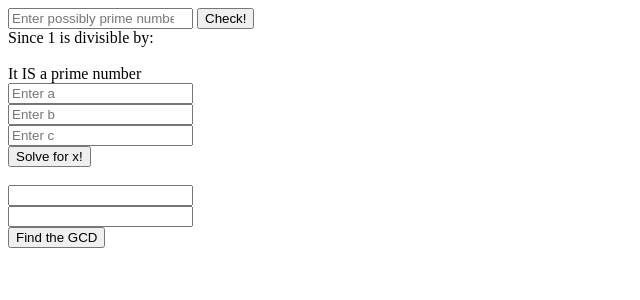
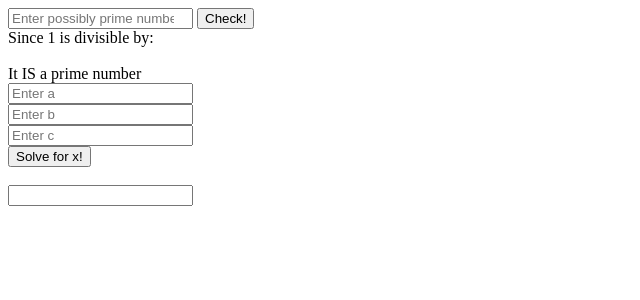
Before and after one commit to LeviNjoroge/my-playground, a PHP site: page /advanced_math.php?prime=1 in a window 1280 px wide. Shown: the top 300 px of the page, without its empty margins (0-640 px from the left). Run offline with PHP 8.4, Linux system fonts and the light colour scheme.

Commit message:
working on advanced math using PHP

```diff
--- a/PHP/math/advanced_math.php
+++ b/PHP/math/advanced_math.php
@@ -83,8 +83,7 @@
         <!-- A PHP function to find the GCD of two numbers-->
             <form action="">
                 <input type="number" name="num1" id="num1"> <br>
-                <input type="number" name="num1" id="num1"> <br>
-                <input type="submit" value="Find the GCD"> <br>
+
             </form>
     </div>
 
```
